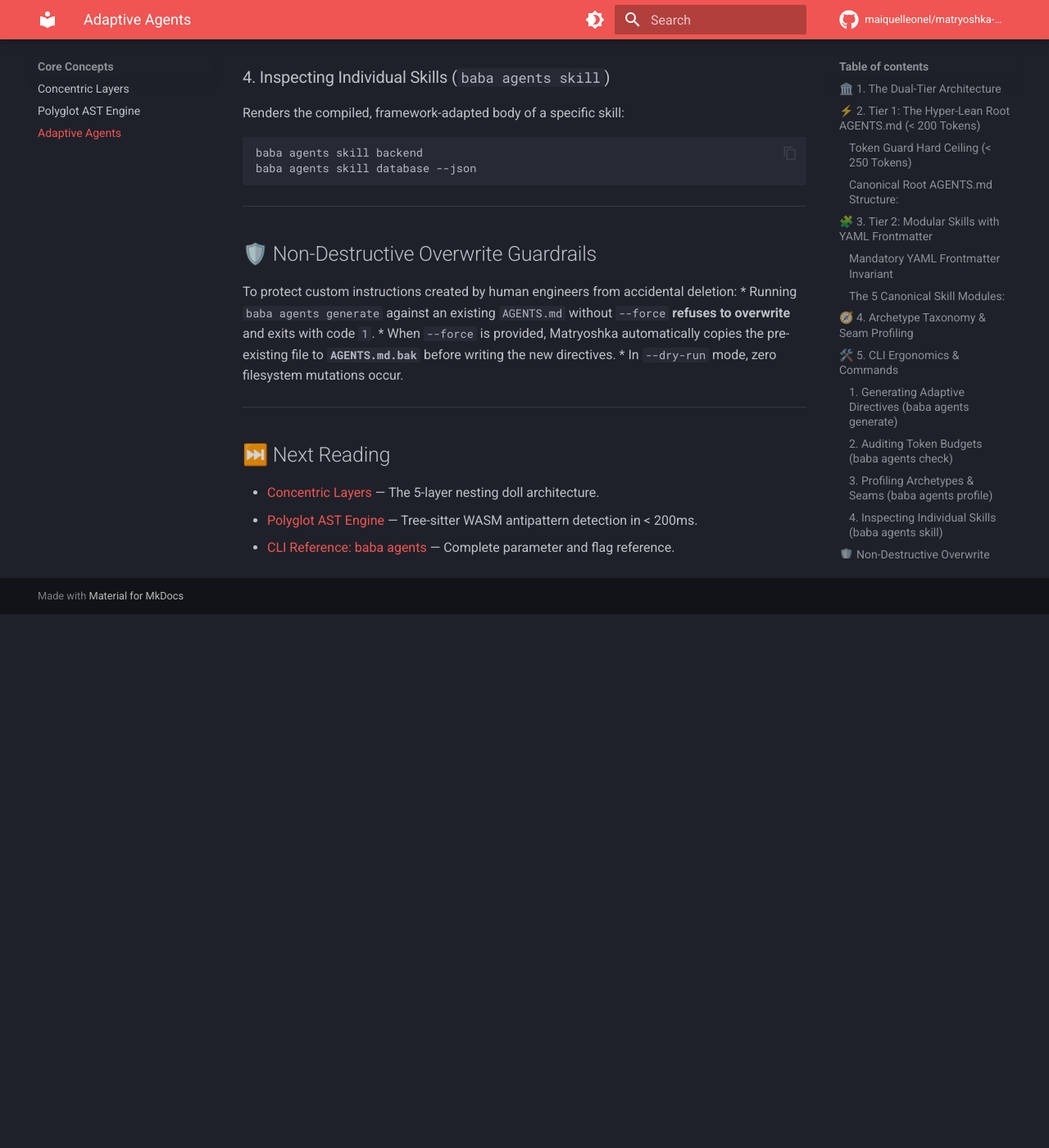
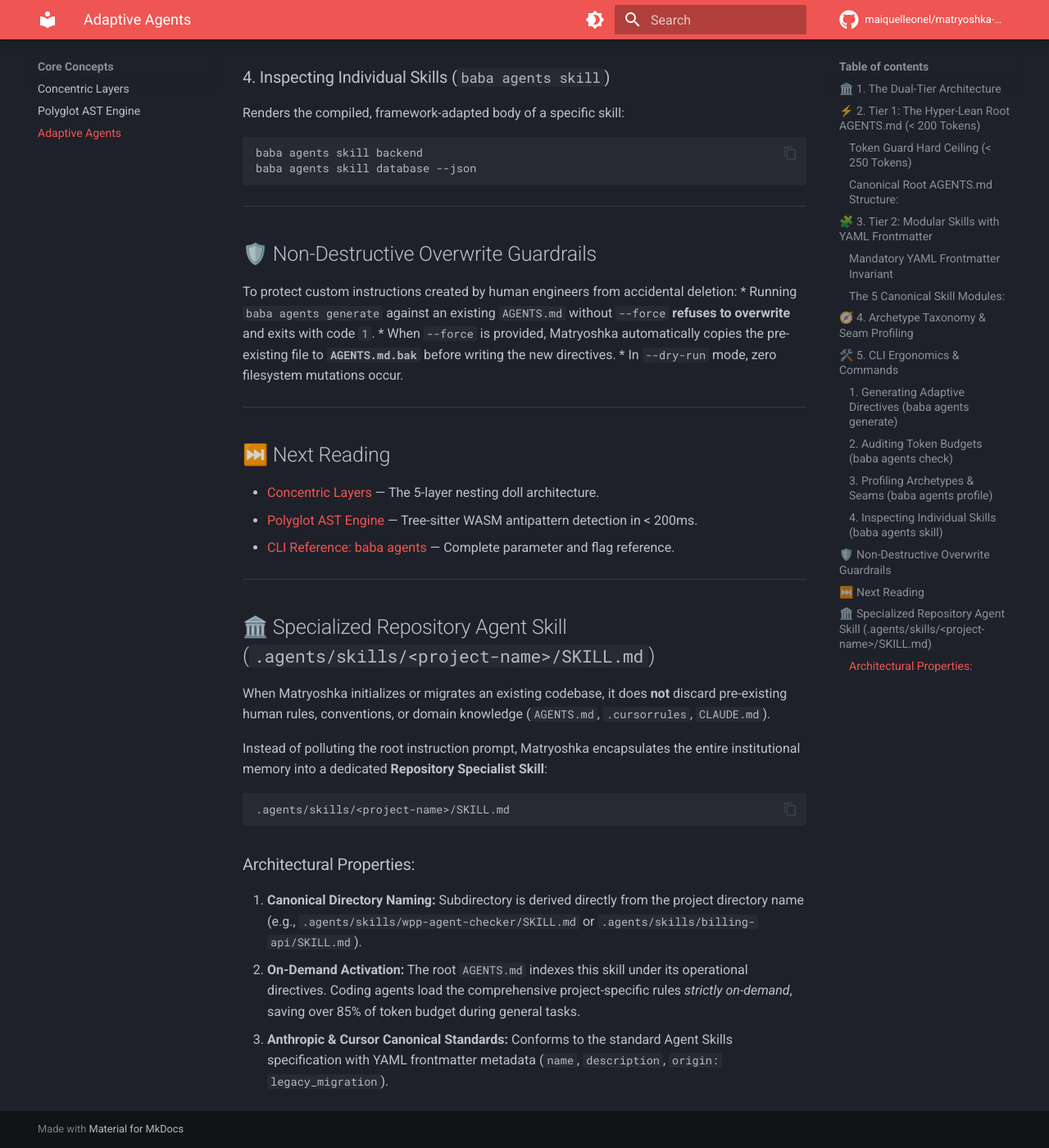
Before and after one commit to maiquelleonel/matryoshka-harness, an MkDocs documentation site: the page built from docs/guide/concepts/adaptive-agents.md, in a window 1280 px wide and 1400 px high, scrolled down 4375 px. Shown: the whole window at 82% size. Built offline with MkDocs 1.6.1 and Material for MkDocs 9.7.7, drawn with Linux system fonts in a browser that asks for light colours; comment, search, counter and statistics services are not loaded; before the commit the page ends 5124 px from its top, so only the background shows below that.

Commit message:
docs(concepts): detail dedicated repository specialist skill (.agents/skills/<projectName>/SKILL.md) in adaptive-agents

````diff
--- a/docs/guide/concepts/adaptive-agents.md
+++ b/docs/guide/concepts/adaptive-agents.md
@@ -174,3 +174,20 @@ To protect custom instructions created by human engineers from accidental deleti
 * [Concentric Layers](concentric-layers.md) — The 5-layer nesting doll architecture.
 * [Polyglot AST Engine](ast-engine.md) — Tree-sitter WASM antipattern detection in < 200ms.
 * [CLI Reference: baba agents](../cli/agents.md) — Complete parameter and flag reference.
+
+---
+
+## 🏛️ Specialized Repository Agent Skill (`.agents/skills/<project-name>/SKILL.md`)
+
+When Matryoshka initializes or migrates an existing codebase, it does **not** discard pre-existing human rules, conventions, or domain knowledge (`AGENTS.md`, `.cursorrules`, `CLAUDE.md`).
+
+Instead of polluting the root instruction prompt, Matryoshka encapsulates the entire institutional memory into a dedicated **Repository Specialist Skill**:
+
+```text
+.agents/skills/<project-name>/SKILL.md
+```
+
+### Architectural Properties:
+1. **Canonical Directory Naming:** Subdirectory is derived directly from the project directory name (e.g., `.agents/skills/wpp-agent-checker/SKILL.md` or `.agents/skills/billing-api/SKILL.md`).
+2. **On-Demand Activation:** The root `AGENTS.md` indexes this skill under its operational directives. Coding agents load the comprehensive project-specific rules *strictly on-demand*, saving over 85% of token budget during general tasks.
+3. **Anthropic & Cursor Canonical Standards:** Conforms to the standard Agent Skills specification with YAML frontmatter metadata (`name`, `description`, `origin: legacy_migration`).
````
